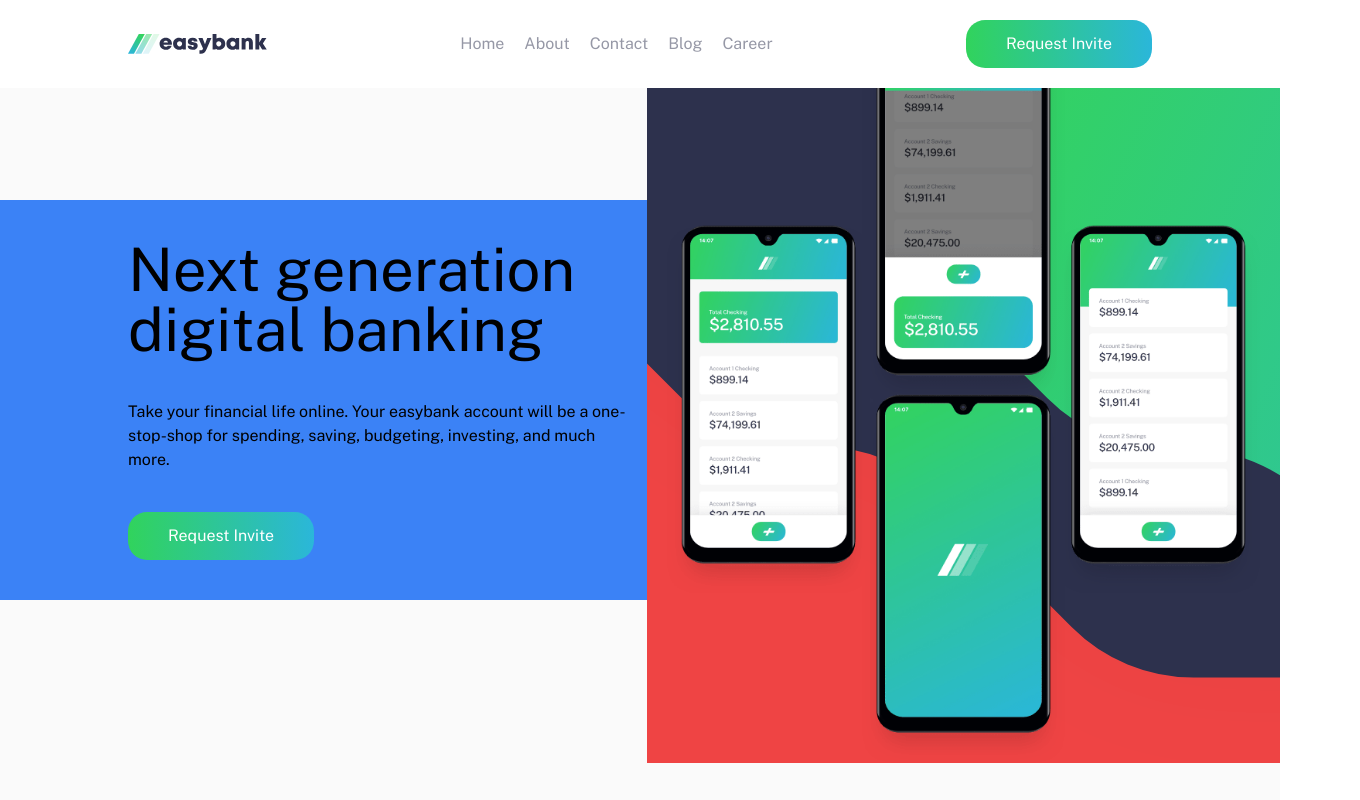
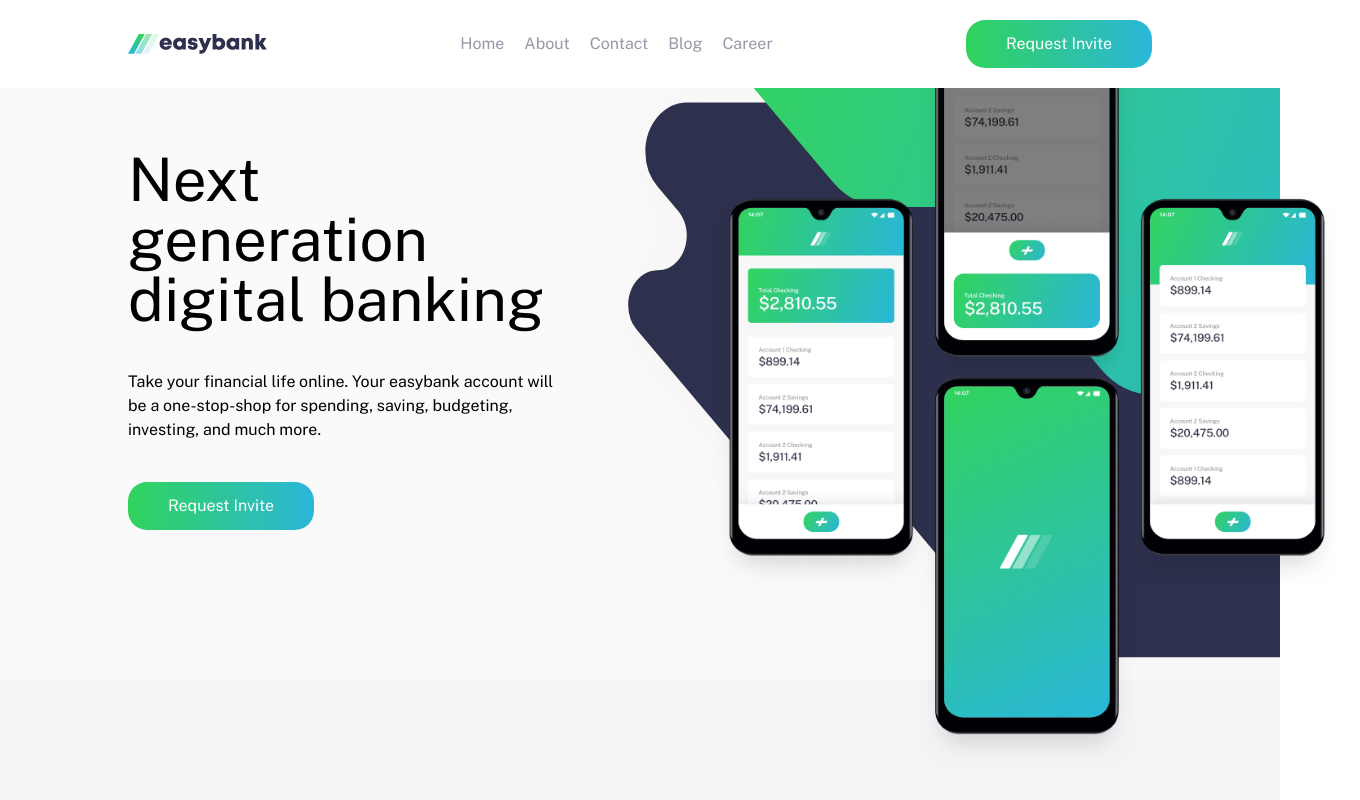
Before and after one commit to hafizanadli/frontend-mentor-challenge, a React (Vite) app in the folder easybank-landing-page/: page / in a window 1280 px wide. Shown: the top 800 px of the page, 1360 px wide, since content can reach past the window. Built offline with nearby package versions, Linux system fonts and the light colour scheme.

Commit message:
desktop view

```diff
--- a/easybank-landing-page/src/components/Section1.jsx
+++ b/easybank-landing-page/src/components/Section1.jsx
@@ -6,8 +6,8 @@
 
 const Section1 = () => {
   return (
-    <div className='bg-veryLightGray md:min-h-screen flex flex-col-reverse md:flex-row items-center'>
-      <div className='bg-blue-500 px-5 lg:pl-32 space-y-10 py-10 text-center md:text-left'>
+    <div className='bg-veryLightGray lg:min-h-[80vh] flex flex-col-reverse lg:flex-row items-center relative'>
+      <div className='px-5 lg:pl-32 space-y-10 py-10 text-center lg:text-left w-auto lg:w-[45vw]'>
         <h1 className='w-full '>Next generation digital banking</h1>
         <p className='w-full '>
           Take your financial life online. Your easybank account will be a
@@ -19,13 +19,17 @@
         </button>
       </div>
       <div
-        className='bg-red-500 min-h-[30vh] w-full bg-no-repeat bg-cover'
-        style={{
-          backgroundImage: `url(${PatternMobile})`,
-          backgroundPositionY: "3rem",
-        }}
+        className='section1 min-h-[30vh] lg:min-h-[80vh] xl:min-h-[85vh] lg:h-full w-full lg:w-[55vw]'
+        // style={{
+        //   backgroundImage: `url(${PatternMobile})`,
+        //   backgroundPositionY: "3rem",
+        // }}
       >
-        <img src={Mockup} alt='mockup' className='px-5' />
+        <img
+          src={Mockup}
+          alt='mockup'
+          className='px-5 m-auto lg:absolute lg:top-0 lg:-right-20 lg:w-[62vw] xl:w-[52vw]'
+        />
       </div>
     </div>
   );
--- a/easybank-landing-page/src/index.css
+++ b/easybank-landing-page/src/index.css
@@ -10,4 +10,19 @@
 
 body {
   font-family: "Public Sans", sans-serif;
+  box-sizing: border-box;
 }
+
+.section1 {
+  background: url("./assets/bg-intro-mobile.svg") no-repeat;
+  background-size: cover;
+  background-position-y: 3rem;
+}
+
+@media screen and (min-width: 1023px) {
+  .section1 {
+    background: url("./assets/bg-intro-desktop.svg") no-repeat;
+    background-position-y: -10rem;
+    background-size: 130% 130%;
+  }
+}
```
